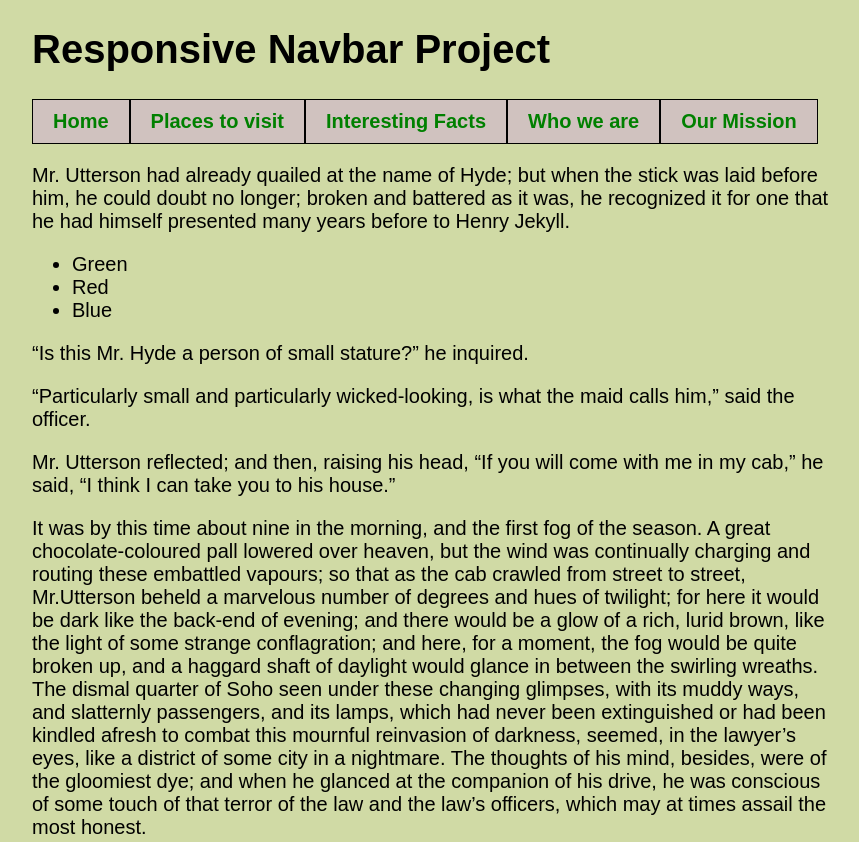
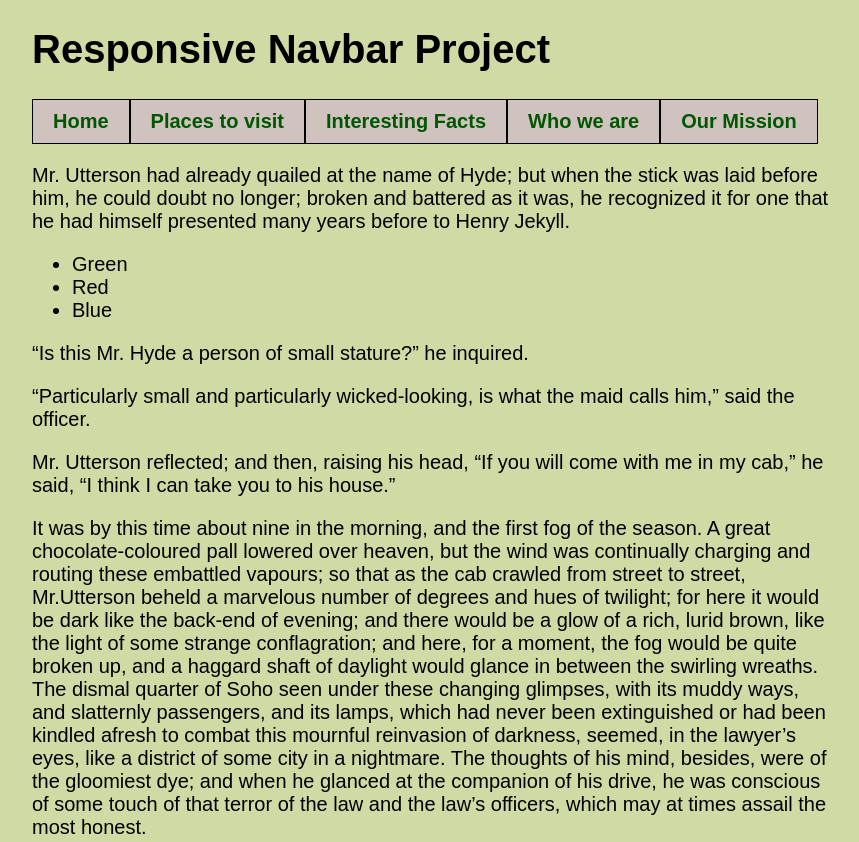
Before and after one commit to Alex7365/Navbar-project, a plain HTML site: page index.html in a window 1280 px wide. Shown: the top 842 px of the page, without its empty margins (208-1067 px from the left). Drawn offline with Linux system fonts and the light colour scheme; a web font is replaced by a local one.

Commit message:
change colors for links

```diff
--- a/styles.css
+++ b/styles.css
@@ -8,6 +8,7 @@ header, main, footer {
     max-width: 98%;
     margin: 0 auto;
 }
+/* style the navbar */
 nav ul {
     list-style-type: none;
     margin: 0;
@@ -16,10 +17,13 @@ nav ul {
     flex-direction: column;
     height: 0;
     opacity: 0;
+    transform: translateX(-100%);
+    transition: all 1s ease-in;
 }
 nav.open ul {
     opacity: 1;
     height: auto;
+    transform: translateX(0);
 }
 nav a:link {
     text-decoration: none;
@@ -27,8 +31,12 @@ nav a:link {
     font-weight: 700;
     padding: 0.5em 1em;
     background-color: #D0C2BF;
-    color: green;
+    color: #005700;
     border: 1px solid black;
+}
+nav a:visited {
+    color: #005700;
+    border: transparent;
 }
 nav a:hover {
     background-color: #F5F5F5;
@@ -38,10 +46,10 @@ a:link {
     color: #161617;
 }
 a:visited {
-    color: green;
+    color: #A51212;
 }
 a:hover {
-    color: #5656D7;
+    color: #17769b;
 }
 a:active {
     color: #161617;
@@ -87,6 +95,11 @@ a:current {
  @media only screen and (min-width: 690px) {
      nav ul {
          flex-direction: row;
+         transform: translateX(0);
+         opacity: 1;
+         height: auto;
+         width: auto;
+         transition: none;
      }
      #menu-toggle {
          opacity: 0;
```
